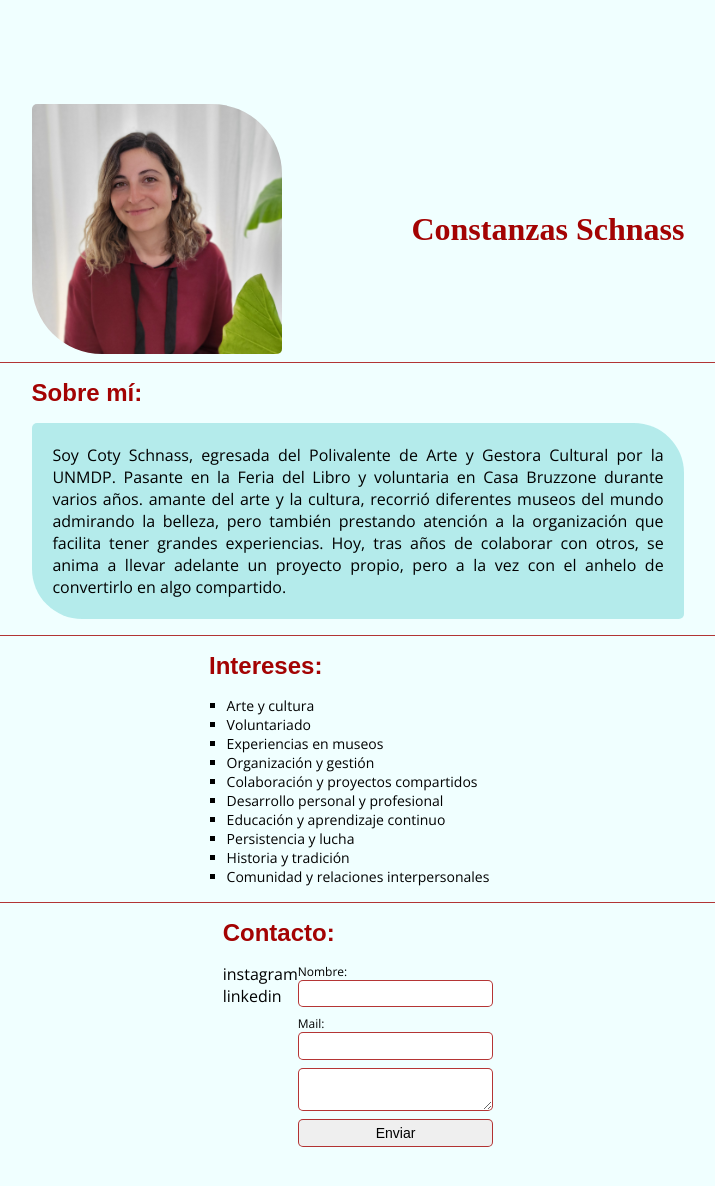
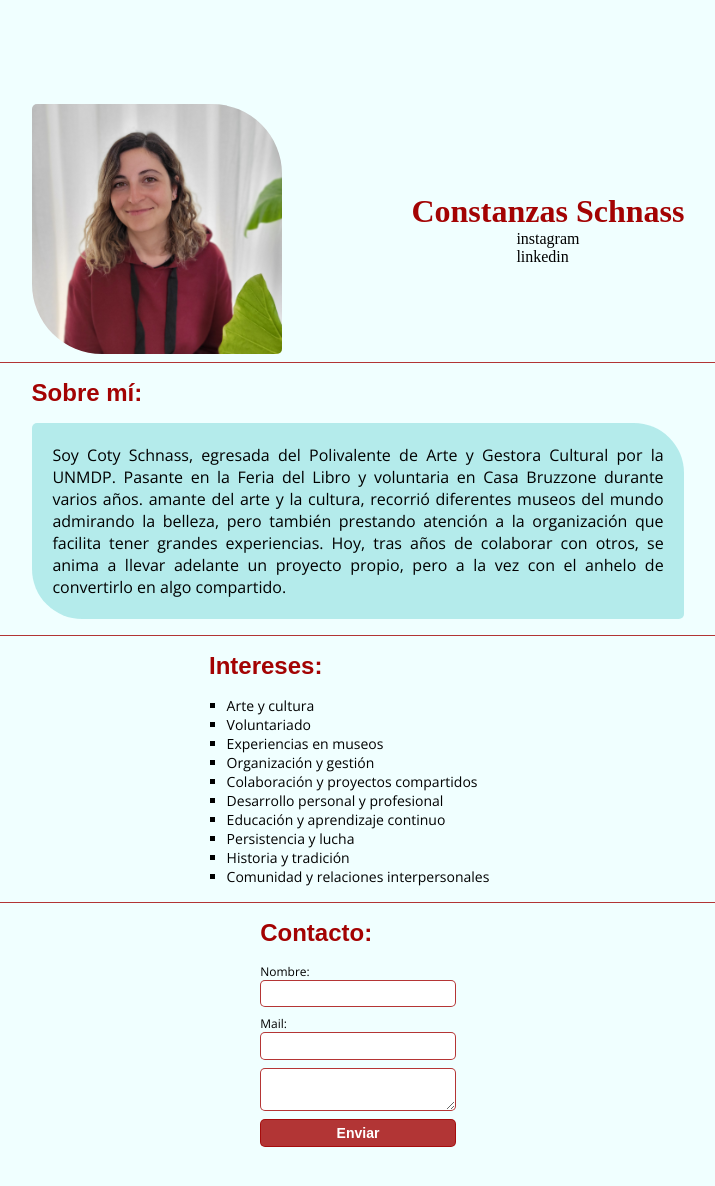
Before and after one commit to matiasjgelpi/user-profile-page, a Next.js app: page / in a window 1280 px wide. Shown: the top 1186 px of the page, without its empty margins (282-997 px from the left). Built offline with nearby package versions, Linux system fonts and the light colour scheme; a web font is replaced by a local one.

Commit message:
dummy data refactor

```diff
--- /dev/null
+++ b/src/app/lib/dummyData.ts
@@ -0,0 +1,30 @@
+import { UserData } from "./types";
+
+export const dummyDataCollection : UserData[] = [{
+    userName: "Constanzas Schnass",
+    imgUrl: "/profilePhoto.jpg",
+    aboutText:
+      "Soy Coty Schnass, egresada del Polivalente de Arte y Gestora Cultural por la UNMDP. Pasante en la Feria del Libro y voluntaria en Casa Bruzzone durante varios años. amante del arte y la cultura, recorrió diferentes museos del mundo admirando la belleza, pero también prestando atención a la organización que facilita tener grandes experiencias. Hoy, tras años de colaborar con otros, se anima a llevar adelante un proyecto propio, pero a la vez con el anhelo de convertirlo en algo compartido.",
+    interests: [
+      "arte y cultura",
+      "voluntariado",
+      "experiencias en museos",
+      "organización y gestión",
+      "colaboración y proyectos compartidos",
+      "desarrollo personal y profesional",
+      "educación y aprendizaje continuo",
+      "persistencia y lucha",
+      "historia y tradición",
+      "comunidad y relaciones interpersonales",
+    ],
+    social: [
+      {
+        name: "instagram",
+        url: "https://www.instagram.com/cotyschnass/",
+      },
+      {
+        name: "linkedin",
+        url: "https://www.linkedin.com/in/constanza-s-336199170/",
+      },
+    ],
+  }];
--- /dev/null
+++ b/src/app/lib/types.ts
@@ -0,0 +1,12 @@
+export interface Social {
+    name: string;
+    url: string;
+  }
+
+ export interface UserData {
+    userName: string;
+    imgUrl: string;
+    aboutText: string;
+    interests: string[];
+    social: Social[];
+  }
--- a/src/app/page.tsx
+++ b/src/app/page.tsx
@@ -2,47 +2,28 @@ import About from "../components/about/About";
 import ContactForm from "../components/contact-form/ContactForm";
 import Header from "../components/header/Header";
 import Interests from "../components/interests/Interests";
+import { dummyDataCollection } from "./lib/dummyData";
+import { UserData } from "./lib/types";
 import styles from "./page.module.css";
 
-const dummyData = {
-  userName: "Constanzas Schnass",
-  imgUrl: "/profilePhoto.jpg",
-  aboutText:
-    "Soy Coty Schnass, egresada del Polivalente de Arte y Gestora Cultural por la UNMDP. Pasante en la Feria del Libro y voluntaria en Casa Bruzzone durante varios años. amante del arte y la cultura, recorrió diferentes museos del mundo admirando la belleza, pero también prestando atención a la organización que facilita tener grandes experiencias. Hoy, tras años de colaborar con otros, se anima a llevar adelante un proyecto propio, pero a la vez con el anhelo de convertirlo en algo compartido.",
-  interests: [
-    "arte y cultura",
-    "voluntariado",
-    "experiencias en museos",
-    "organización y gestión",
-    "colaboración y proyectos compartidos",
-    "desarrollo personal y profesional",
-    "educación y aprendizaje continuo",
-    "persistencia y lucha",
-    "historia y tradición",
-    "comunidad y relaciones interpersonales",
-  ],
-  social: [
-    {
-      name: "instagram",
-      url: "https://www.instagram.com/constanzaschnass",
-    },
-    {
-      name: "linkedin",
-      url: "https://www.linkedin.com/in/constanzaschnass",
-    },
-  ],
-};
+ async function getData() : Promise<UserData> {
+  const userData = await dummyDataCollection[0];
+  return userData
+}
 
-export default function Home() {
-  const { userName, imgUrl, aboutText, interests, social } = dummyData;
+export default async function Home() {
+
+  const userData = await getData();
+
+  const { userName, imgUrl, aboutText, interests, social } = userData;
+
 
   return (
     <main className={styles.main}>
-      <Header userName={userName} imgUrl={imgUrl}></Header>
+      <Header userName={userName} imgUrl={imgUrl} social={social}></Header>
       <About aboutText={aboutText}></About>
       <Interests interests={interests}></Interests>
-      <ContactForm social={social}></ContactForm>
-
+      <ContactForm></ContactForm>
     </main>
   );
 }
--- a/src/components/contact-form/ContactForm.tsx
+++ b/src/components/contact-form/ContactForm.tsx
@@ -1,24 +1,21 @@
 import { bonaNova, openSans } from "../../app/lib/fonts";
 import styles from "./contactForm.module.css";
-export default function ContactForm(props: {
-  social: {
-    name: string;
-    url: string;
-  }[];
-}) {
-  const { social } = props;
+export default function ContactForm() {
+
+  async function sendMessage(formData: FormData) {
+    "use server";
+
+    console.log(Object.fromEntries(formData));
+
+  }
 
   return (
     <section className={`${styles.container} ${openSans.className} `}>
       <p className={`${styles.title} ${bonaNova.className}`}>Contacto:</p>
       <div className={styles.content}>
-        <div  >
-          {social.map((social, index) => {
-            return <div key={index}>{social.name}</div>;
-          })}
-        </div>
+
         <div className={styles.formContainer}>
-          <form>
+          <form action={sendMessage}>
             <label htmlFor="name">
               Nombre:
               <input type="text" name="name" />
@@ -27,8 +24,8 @@ export default function ContactForm(props: {
               Mail:
               <input type="text" name="mail" />
             </label>
-            <textarea name="" id=""></textarea>
-            <input type="submit" value="Enviar" />
+            <textarea name="message" id=""></textarea>
+            <button type="submit"> Enviar </button>
           </form>
         </div>
       </div>
--- a/src/components/contact-form/contactForm.module.css
+++ b/src/components/contact-form/contactForm.module.css
@@ -16,16 +16,22 @@
   justify-content: space-between;
 }
 
+.formContainer{
+    width: 100%;
+}
+
 .formContainer form {
   display: flex;
   flex-direction: column;
   gap: 0.5rem;
   font-size: 12px;
+
 }
 
 .formContainer form label {
   display: flex;
   flex-direction: column;
+
 }
 
 .formContainer form input,
@@ -35,3 +41,15 @@
   border: 1px solid var(--border-color);
   border-radius: 5px;
 }
+
+.formContainer form button {
+    padding: 0.3rem;
+    font-size: 14px;
+    border: 1px solid var(--border-color);
+    border-radius: 5px;
+    background-color: var(--border-color);
+    color: white;
+    font-weight: 700;
+
+    cursor: pointer;
+}
--- a/src/components/header/Header.tsx
+++ b/src/components/header/Header.tsx
@@ -2,8 +2,15 @@ import Image from "next/image";
 import styles from "./header.module.css";
 import { bonaNova } from "../../app/lib/fonts";
 
-export default function Header(props: { userName: string; imgUrl: string }) {
-  const { userName, imgUrl } = props;
+export default function Header(props: {
+  userName: string;
+  imgUrl: string;
+  social?: {
+    name: string;
+    url: string;
+  }[];
+}) {
+  const { userName, imgUrl, social } = props;
   return (
     <header className={styles.container}>
       <Image
@@ -17,6 +24,11 @@ export default function Header(props: { userName: string; imgUrl: string }) {
         <h1 className={`${styles.userName} ${bonaNova.className}`}>
           {userName}
         </h1>
+        {social && <div>
+          {social?.map((social, index) => {
+            return <div key={index}><a href={social.url} target="_blank">{social.name}</a></div>;
+          })}
+        </div>}
       </div>
     </header>
   );
--- a/src/components/header/header.module.css
+++ b/src/components/header/header.module.css
@@ -21,6 +21,7 @@
     display: flex;
     justify-content: center;
     align-items: center;
+    flex-direction: column;
     height: 100%;
     padding: 0.5rem 0;
 }
```
